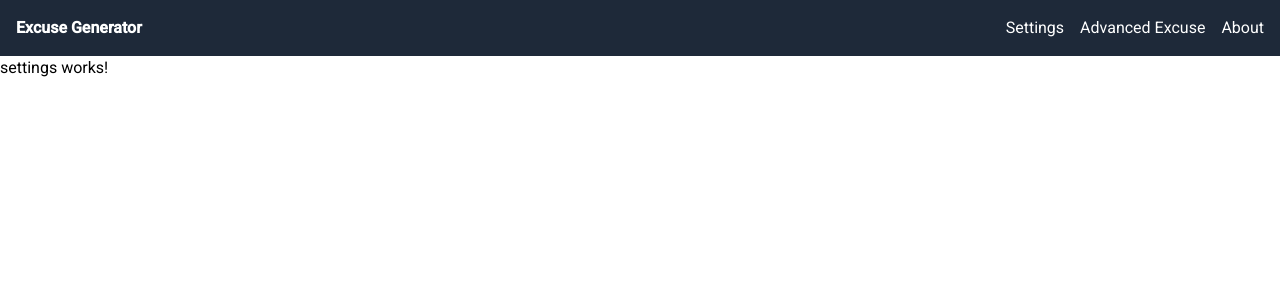
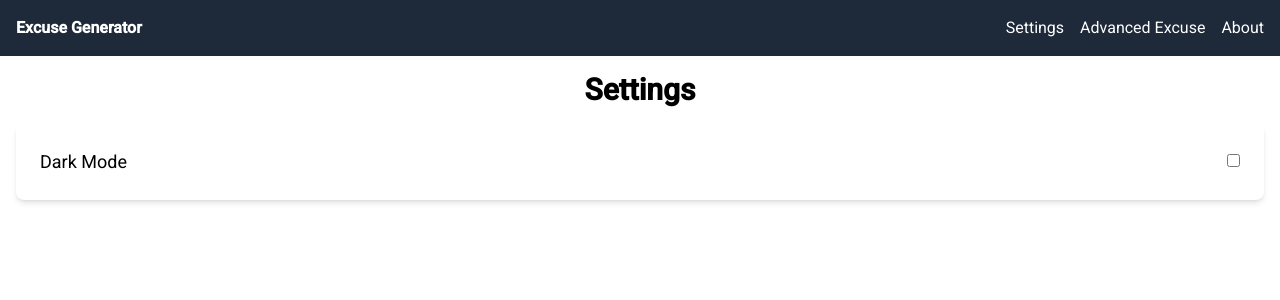
Before and after one commit to jdmartens/excuse_generator_angular, an Angular app: page /settings in a window 1280 px wide. Shown: the top 300 px of the page. Built offline with nearby package versions, Linux system fonts and the light colour scheme; no server answers.

Commit message:
add dark mode to settings component

```diff
--- a/src/app/settings/settings.component.html
+++ b/src/app/settings/settings.component.html
@@ -1 +1,12 @@
-<p>settings works!</p>
+<div class="container mx-auto p-4">
+  <h1 class="text-3xl font-bold mb-4 text-center" [ngClass]="{'text-white': isDarkMode, 'text-black': !isDarkMode}">Settings</h1>
+  <div class="bg-white dark:bg-gray-800 shadow-md rounded-lg p-6">
+    <div class="flex items-center justify-between">
+      <span class="text-lg" [ngClass]="{'text-white': isDarkMode, 'text-black': !isDarkMode}">Dark Mode</span>
+      <label class="switch">
+        <input type="checkbox" (change)="toggleDarkMode($event)" [checked]="isDarkMode">
+        <span class="slider round"></span>
+      </label>
+    </div>
+  </div>
+</div>
--- a/src/app/settings/settings.component.ts
+++ b/src/app/settings/settings.component.ts
@@ -1,11 +1,31 @@
-import { Component } from '@angular/core';
+import { CommonModule } from '@angular/common';
+import { Component, OnInit } from '@angular/core';
 
 @Component({
   selector: 'app-settings',
-  imports: [],
+  imports: [CommonModule],
   templateUrl: './settings.component.html',
-  styleUrl: './settings.component.css'
+  styleUrls: ['./settings.component.css']
 })
-export class SettingsComponent {
+export class SettingsComponent implements OnInit {
+  isDarkMode: boolean = false;
 
+  ngOnInit() {
+    this.isDarkMode = localStorage.getItem('darkMode') === 'true';
+    this.applyDarkMode();
+  }
+
+  toggleDarkMode(event: any) {
+    this.isDarkMode = event.target.checked;
+    localStorage.setItem('darkMode', this.isDarkMode.toString());
+    this.applyDarkMode();
+  }
+
+  applyDarkMode() {
+    if (this.isDarkMode) {
+      document.documentElement.classList.add('dark');
+    } else {
+      document.documentElement.classList.remove('dark');
+    }
+  }
 }
```
